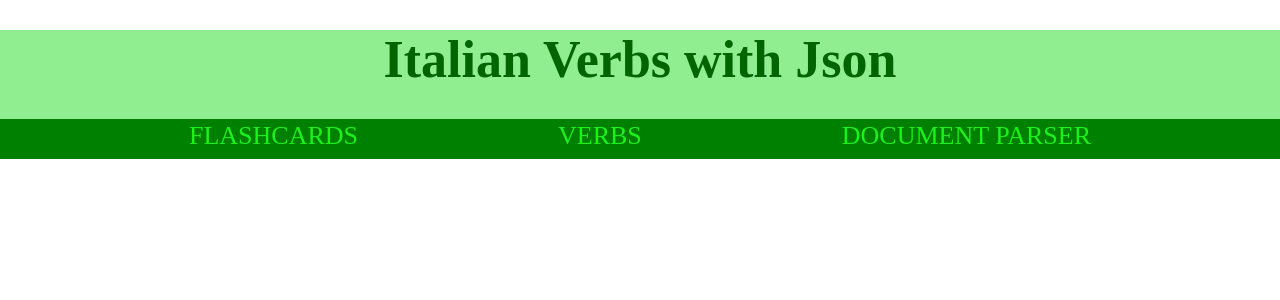
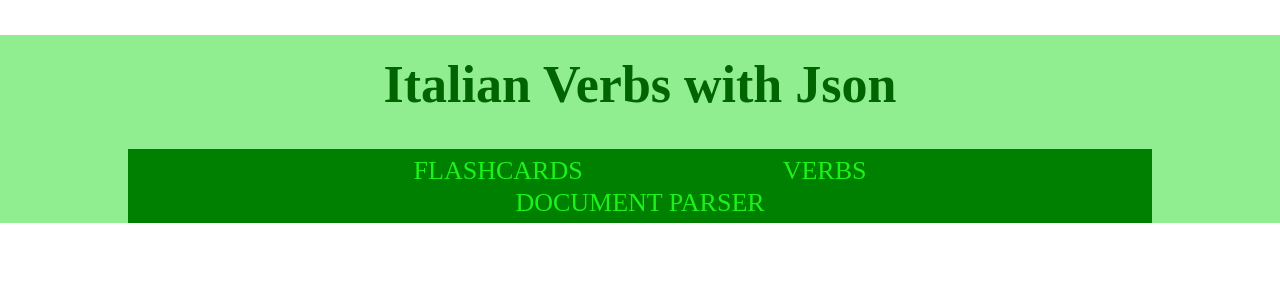
Before and after one commit to JsonE97/duolingo-italian, a React (Create React App) app: page / in a window 1280 px wide. Shown: the top 300 px of the page. Built offline with nearby package versions, Linux system fonts and the light colour scheme.

Commit message:
made some scss changes

```diff
--- a/package.json
+++ b/package.json
@@ -4,8 +4,10 @@
   "private": true,
   "homepage": "http://JsonE97.github.io/duolingo-italian",
   "dependencies": {
+    "bootstrap": "^4.5.2",
     "node-sass": "^4.13.1",
     "react": "^16.10.2",
+    "react-bootstrap": "^1.3.0",
     "react-dom": "^16.10.2",
     "react-infinite-scroller": "^1.2.4",
     "react-loader-spinner": "^3.1.14",
--- a/src/App.scss
+++ b/src/App.scss
@@ -15,8 +15,7 @@
 
   h1 {
     color: darkgreen;
-    padding: 0;
-    margin: 30px;
+    padding-top: 20px;
   }
 }
 
@@ -46,12 +45,20 @@ header {
 // navbar styles to be move
 .container {
   background-color: green;
-  height: 40px;
-  width: 100%;
+  width: 80%;
   margin: 0 auto;
 
   nav {
     text-align: center;
+    display: flex;
+    flex-direction: row;
+
+    ul {
+      width: 100%;
+      margin-bottom: 5px;
+      margin-top: 5px;
+      padding-bottom: 0px;
+    }
   }
 }
 
@@ -83,5 +90,5 @@ header::after {
 
 .div-page-container {
   margin: 0 auto;
-  width: 70%;
+  width: 80%;
 }
```
Also changed, not shown: 2 other files (tests, documents, lock files or other folders).
